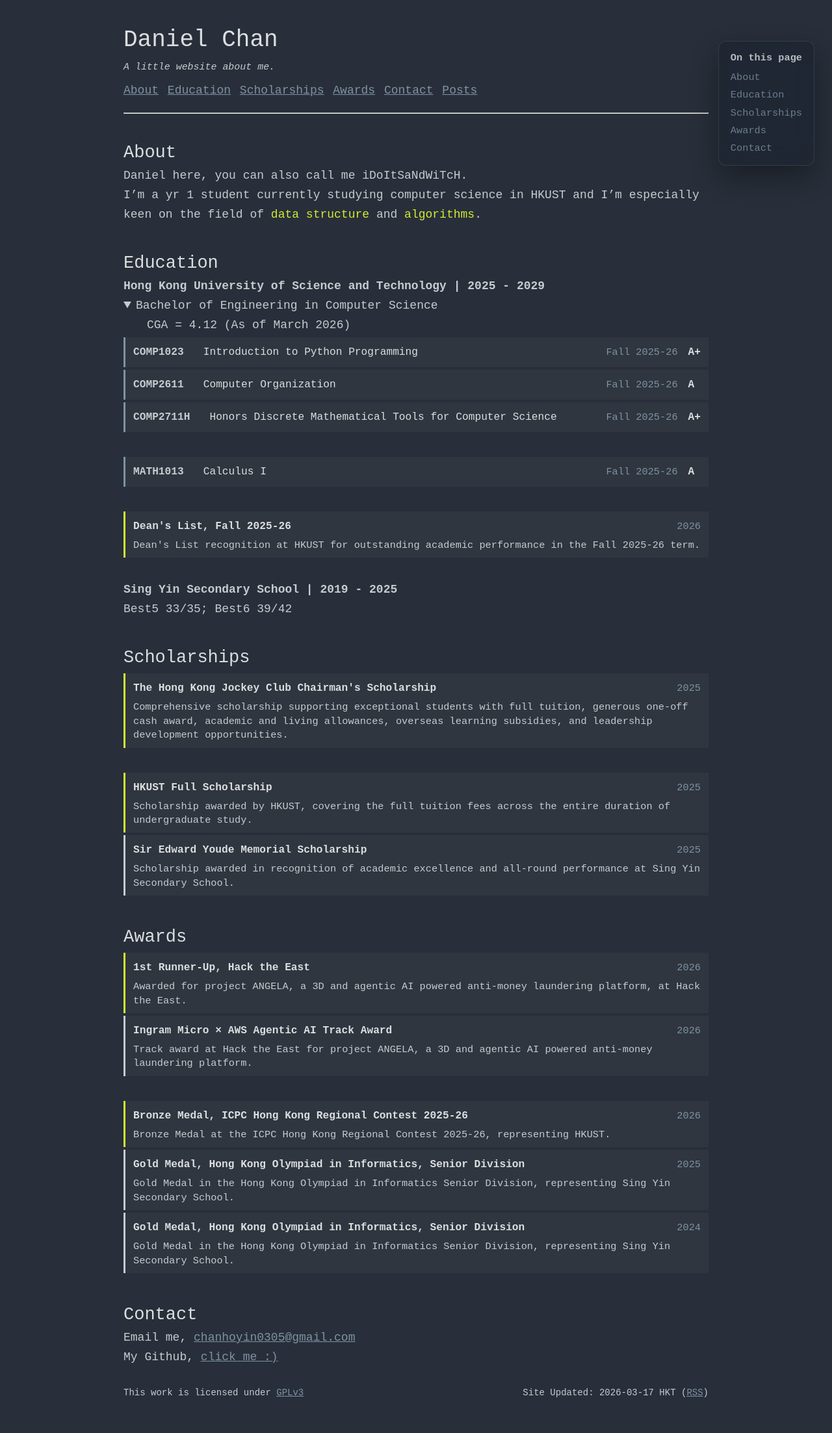
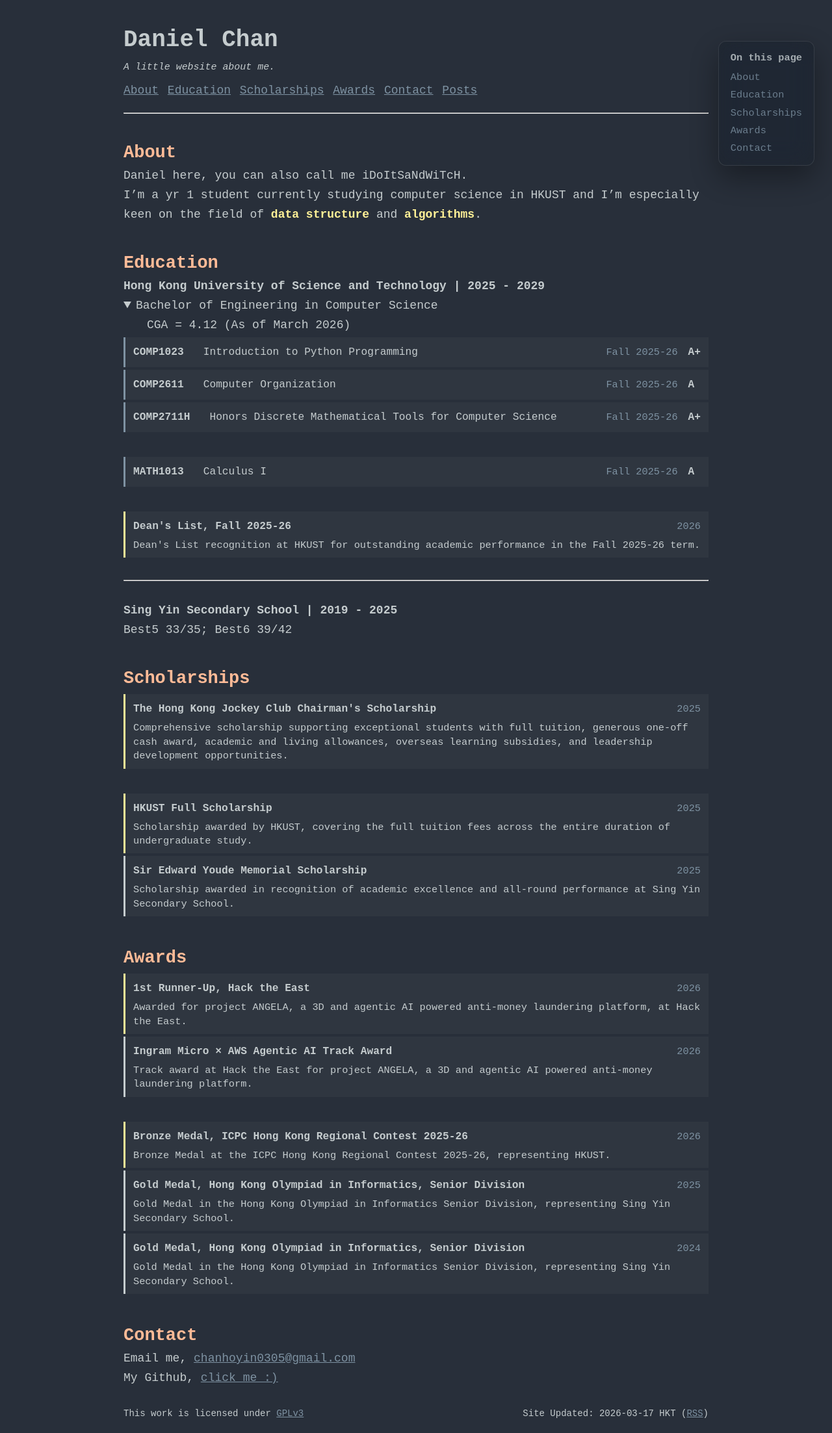
Before and after one commit to DanielChan0305/DanielChan0305.github.io, a Jekyll site: the page built from index.md, in a window 1280 px wide. Shown: the whole page at 65% size. Built offline with Jekyll 4.4.1, drawn with Linux system fonts in a browser that asks for light colours; before the commit the page ends 2173 px from its top, so only the background shows below that.

Commit message:
feat(ui): add colors for section headers for better ux

```diff
--- a/_sass/award.scss
+++ b/_sass/award.scss
@@ -17,7 +17,7 @@
 }
 
 .award-title {
-  color: $color-heading;
+  color: $color-text;
   font-weight: bold;
 }
 
--- a/_sass/colors.scss
+++ b/_sass/colors.scss
@@ -8,10 +8,10 @@ $color-bg:          #282f3a;
 
 // Text
 $color-text:        #c5ccce;
-$color-heading:     #dcdede;
+$color-heading:     #ffbb97;
 
 // Accent
-$color-accent:      #D3EB32;
+$color-accent:      #fff197;
 
 // Links / Secondary
 $color-link:        #7e92a2;
--- a/_sass/course.scss
+++ b/_sass/course.scss
@@ -24,7 +24,7 @@
 
 .course-name {
   margin-left: 1rem;
-  color: $color-heading;
+  color: $color-text;
 }
 
 .course-details {
@@ -40,7 +40,7 @@
 }
 
 .course-grade {
-  color: $color-heading;
+  color: $color-text;
   font-weight: bold;
   min-width: 2ch;
   text-align: left;
--- a/_sass/float-nav.scss
+++ b/_sass/float-nav.scss
@@ -48,7 +48,7 @@
 
 .page-outline__title {
   font-weight: bold;
-  color: $color-heading;
+  color: $color-text;
   margin-bottom: 0.4rem;
 }
 
--- a/_sass/page.scss
+++ b/_sass/page.scss
@@ -44,7 +44,6 @@ body {
   background-color: $color-bg;
 }
 
-h1,
 h2 {
   color: $color-heading;
 }
@@ -75,5 +74,5 @@ a {
 h1,
 h2,
 strong {
-  font-weight: 500;
+  font-weight: 2000;
 }
--- a/index.md
+++ b/index.md
@@ -37,6 +37,10 @@ I'm a yr 1 student currently studying computer science in HKUST and I'm especial
 </details>
 
 <br>
+
+---
+<br>
+
 
 #### Sing Yin Secondary School | 2019 - 2025
 Best5 33/35; Best6 39/42
```
